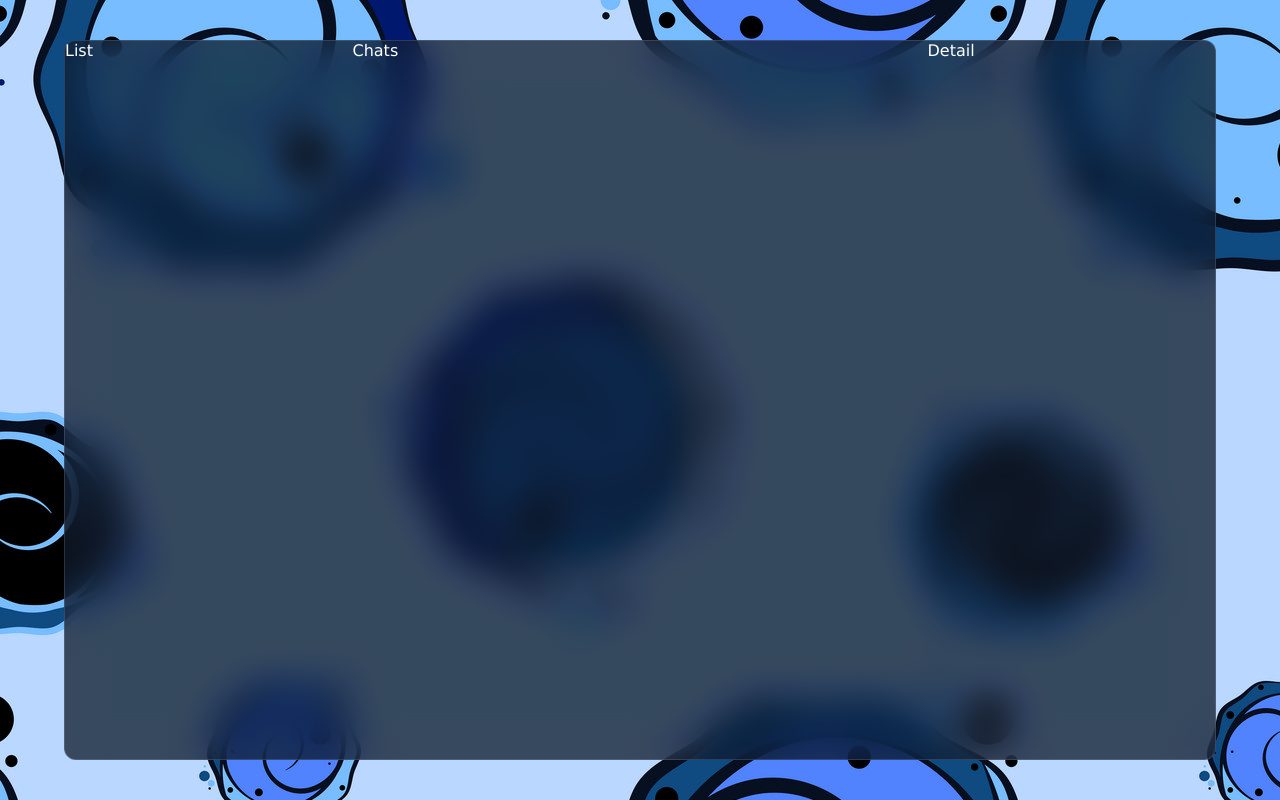
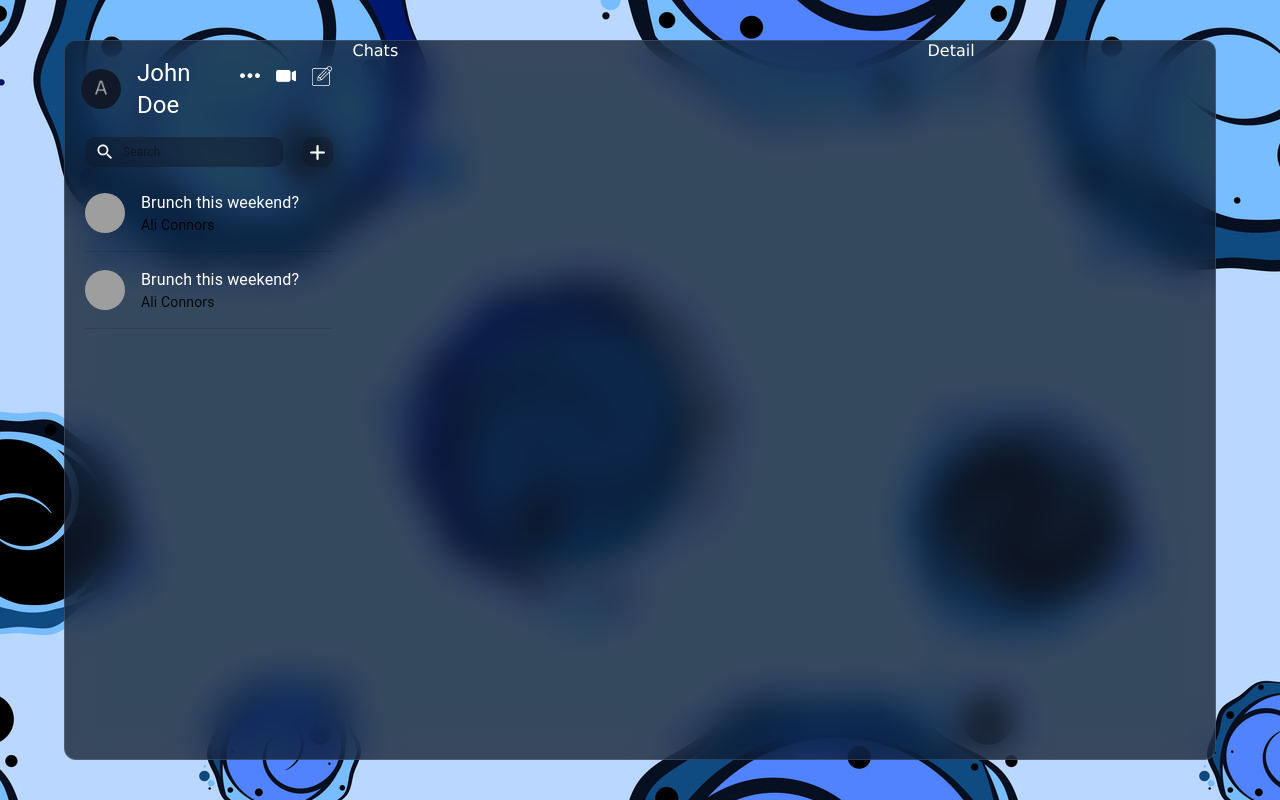
Before and after one commit to keremduman30/react_firebase_chat, a React (Vite) app: page / in a window 1280 px wide. Built offline with nearby package versions, Linux system fonts and the light colour scheme; grey boxes are pictures that could not be loaded.

Commit message:
improved side list part

```diff
--- /dev/null
+++ b/src/components/ChatList.tsx
@@ -0,0 +1,109 @@
+import {
+  Box,
+  InputAdornment,
+  List,
+  Stack,
+  TextField,
+  styled,
+} from "@mui/material";
+import SearchIcon from "@mui/icons-material/Search";
+import { useState } from "react";
+import ChatListItem from "./ChatListItem";
+const StyledTextField = styled(TextField)({
+  "& .MuiInputBase-root": {
+    height: "30px",
+    borderRadius: "10px",
+    padding: "10px",
+    fontSize: "12px",
+    backgroundColor: "rgba(17, 25, 40, 0.5)",
+    outline: "none",
+    border: "none",
+  },
+  "& .MuiOutlinedInput-notchedOutline": {
+    border: "none",
+  },
+});
+
+const StyledBox = styled(Box)({
+  width: "30px",
+  height: "30px",
+  padding: "10px",
+  display: "flex",
+  alignItems: "center",
+  justifyContent: "center",
+  borderRadius: "10px",
+  backgroundColor: "rgba(17, 25, 40, 0.5)",
+  cursor: "pointer",
+});
+
+const ChatList = () => {
+  const [addMode, setMode] = useState<boolean>(false);
+  // Kaydırma tetikleyicisi
+  /*   const trigger = useScrollTrigger({
+    disableHysteresis: true,
+    threshold: 0,
+  }); */
+
+  // Kaydırma çubuğu stilleri
+  return (
+    <Box
+      sx={{
+        display: "flex",
+        padding: "0 20px",
+        flexDirection: "column",
+        overflowY: "scroll",
+        "&::-webkit-scrollbar": {
+          //baslangıc scroll ayarları
+          width: "5px",
+          backgroundColor: "transparent",
+        },
+        " &::-webkit-scrollbar-track": {
+          //arka renk
+          backgroundColor: "transparent",
+        },
+        " &::-webkit-scrollbar-thumb": {
+          //arkasındaki color
+
+          backgroundColor: "rgba(17, 25, 40, 0.5)",
+        },
+      }}
+    >
+      <Stack
+        direction={"row"}
+        sx={{
+          gap: "20px",
+          alignItems: "center",
+        }}
+      >
+        <StyledTextField
+          id="input-with-icon-textfield"
+          fullWidth
+          InputProps={{
+            startAdornment: (
+              <InputAdornment position="start">
+                <SearchIcon
+                  sx={{ width: "20px", height: "20px", color: "white" }}
+                />
+              </InputAdornment>
+            ),
+          }}
+          variant="outlined"
+          placeholder="Search"
+        />
+        <StyledBox onClick={() => setMode(!addMode)}>
+          <img
+            src={addMode ? "/minus.png" : "/plus.png"}
+            alt=""
+            style={{ width: "15px", height: "15px" }}
+          />
+        </StyledBox>
+      </Stack>
+      <List sx={{ height: "100%" }}>
+        <ChatListItem />
+        <ChatListItem />
+      </List>
+    </Box>
+  );
+};
+
+export default ChatList;
--- /dev/null
+++ b/src/components/ChatListItem.tsx
@@ -0,0 +1,36 @@
+import {
+  Avatar,
+  Divider,
+  ListItem,
+  ListItemAvatar,
+  ListItemText,
+  Typography,
+} from "@mui/material";
+
+const ChatListItem = () => {
+  return (
+    <>
+      <ListItem sx={{ padding: "10px 0px" }}>
+        <ListItemAvatar>
+          <Avatar alt="Remy Sharp" src="/static/images/avatar/1.jpg" />
+        </ListItemAvatar>
+        <ListItemText
+          primary="Brunch this weekend?"
+          secondary={
+            <Typography
+              sx={{ display: "inline" }}
+              component="span"
+              variant="body2"
+              color="text.primary"
+            >
+              Ali Connors
+            </Typography>
+          }
+        />
+      </ListItem>
+      <Divider variant="fullWidth" component="li" />
+    </>
+  );
+};
+
+export default ChatListItem;
--- a/src/components/List.tsx
+++ b/src/components/List.tsx
@@ -1,10 +1,13 @@
-import { Box, Stack } from "@mui/material";
+import { Stack } from "@mui/material";
+import UserInfo from "./UserInfo";
+import ChatList from "./ChatList";
 
 const List = () => {
   return (
-    <Box sx={{ flex: "1" }}>
-      <Stack>List</Stack>
-    </Box>
+    <Stack sx={{ flex: "1" }}>
+      <UserInfo />
+      <ChatList />
+    </Stack>
   );
 };
 
--- /dev/null
+++ b/src/components/UserInfo.tsx
@@ -0,0 +1,48 @@
+import {
+  Avatar,
+  Box,
+  CardHeader,
+  IconButton,
+  Stack,
+  Typography,
+} from "@mui/material";
+import { red } from "@mui/material/colors";
+
+const UserInfo = () => {
+  return (
+    <Box>
+      <CardHeader
+        avatar={
+          <Avatar
+            src="/avatar.png"
+            sx={{ bgcolor: red[500] }}
+            aria-label="recipe"
+          />
+        }
+        action={
+          <Stack
+            sx={{
+              flexDirection: "row",
+              alignItems: "center",
+              justifyContent: "center",
+              padding: "5px",
+            }}
+          >
+            <IconButton aria-label="settings">
+              <img src="/more.png" width={20} height={20} />
+            </IconButton>
+            <IconButton aria-label="settings">
+              <img src="/video.png" width={20} height={20} />
+            </IconButton>
+            <IconButton aria-label="settings">
+              <img src="/edit.png" width={20} height={20} />
+            </IconButton>
+          </Stack>
+        }
+        title={<Typography variant="h5">John Doe</Typography>}
+      />
+    </Box>
+  );
+};
+
+export default UserInfo;
```
